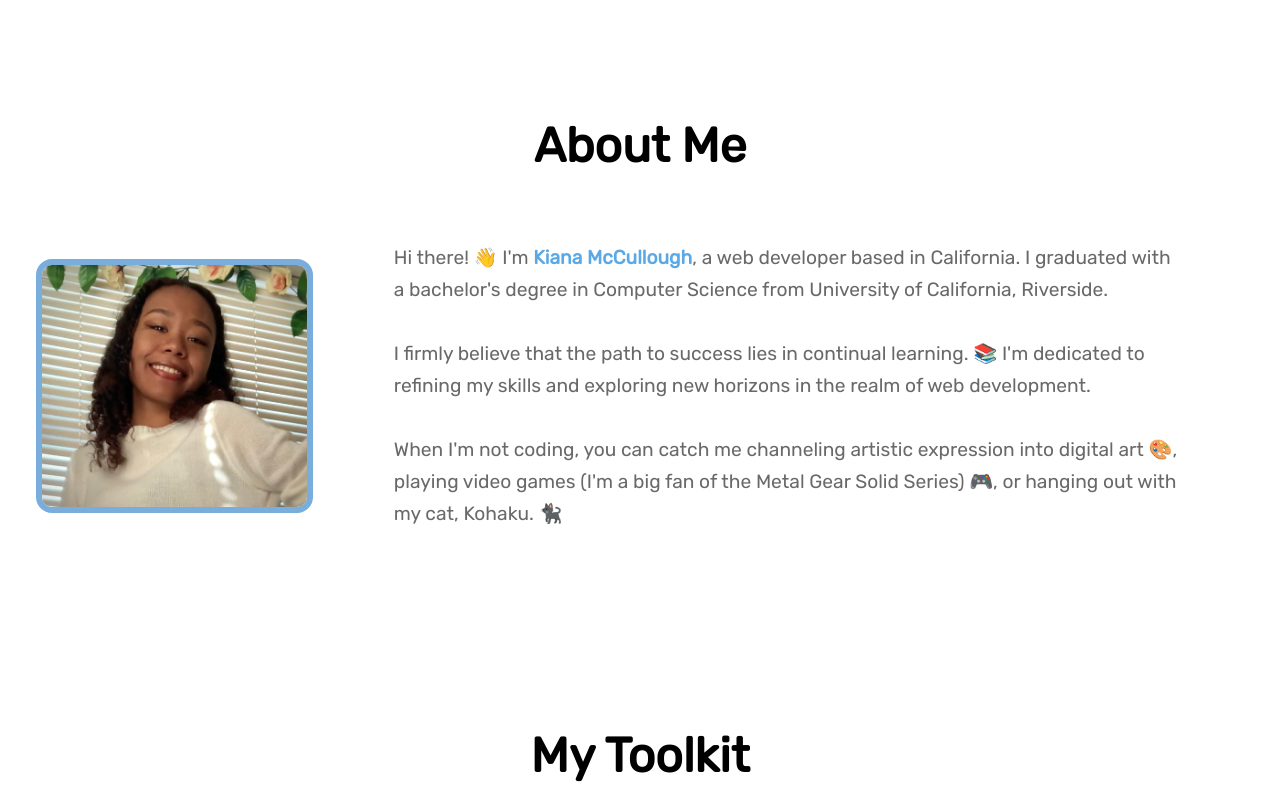
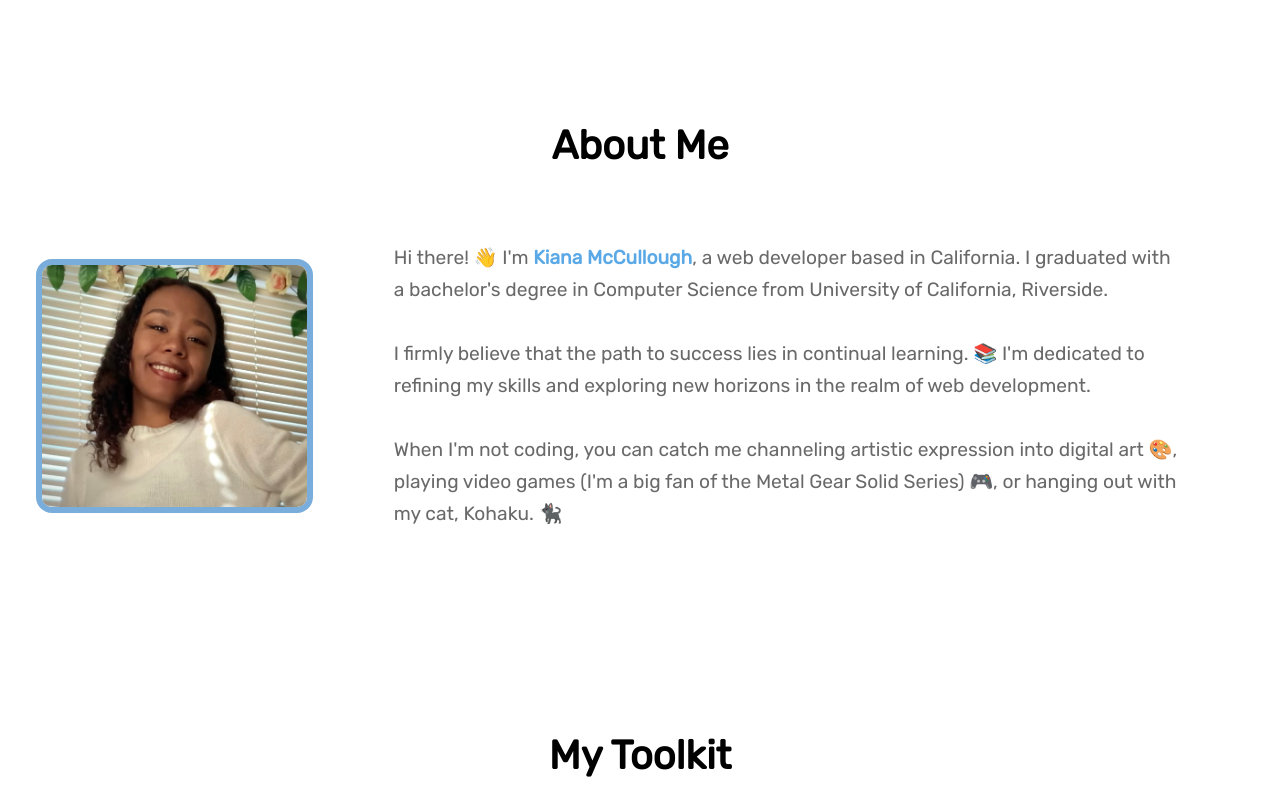
Before and after one commit to kianamcc/myportfolio, a React (Create React App) app: page / in a window 1280 px wide. Shown: the part 820-1618 px from the top of the page. Built offline with nearby package versions, Linux system fonts and the light colour scheme; a web font is replaced by a local one.

Commit message:
update resume

```diff
--- a/src/App.css
+++ b/src/App.css
@@ -89,7 +89,7 @@ li {
 
 @media (min-width: 1024px) {
   .section-title {
-    font-size: 3rem;
+    font-size: 2.5rem;
   }
   .projects {
     padding: 0px 30px;
--- a/src/components/projects/Projects.js
+++ b/src/components/projects/Projects.js
@@ -17,7 +17,7 @@ const Projects = (props) => {
   );
   return (
     <section className="projects" id="Projects">
-      <Fade duration={2000}>
+      <Fade duration={2000} triggerOnce={true}>
         <div className="projects-container">
           <div className="projects-flex-container">
             <div className="projects-container-left">
```
Also changed, not shown: 1 other file (tests, documents, lock files or other folders).
